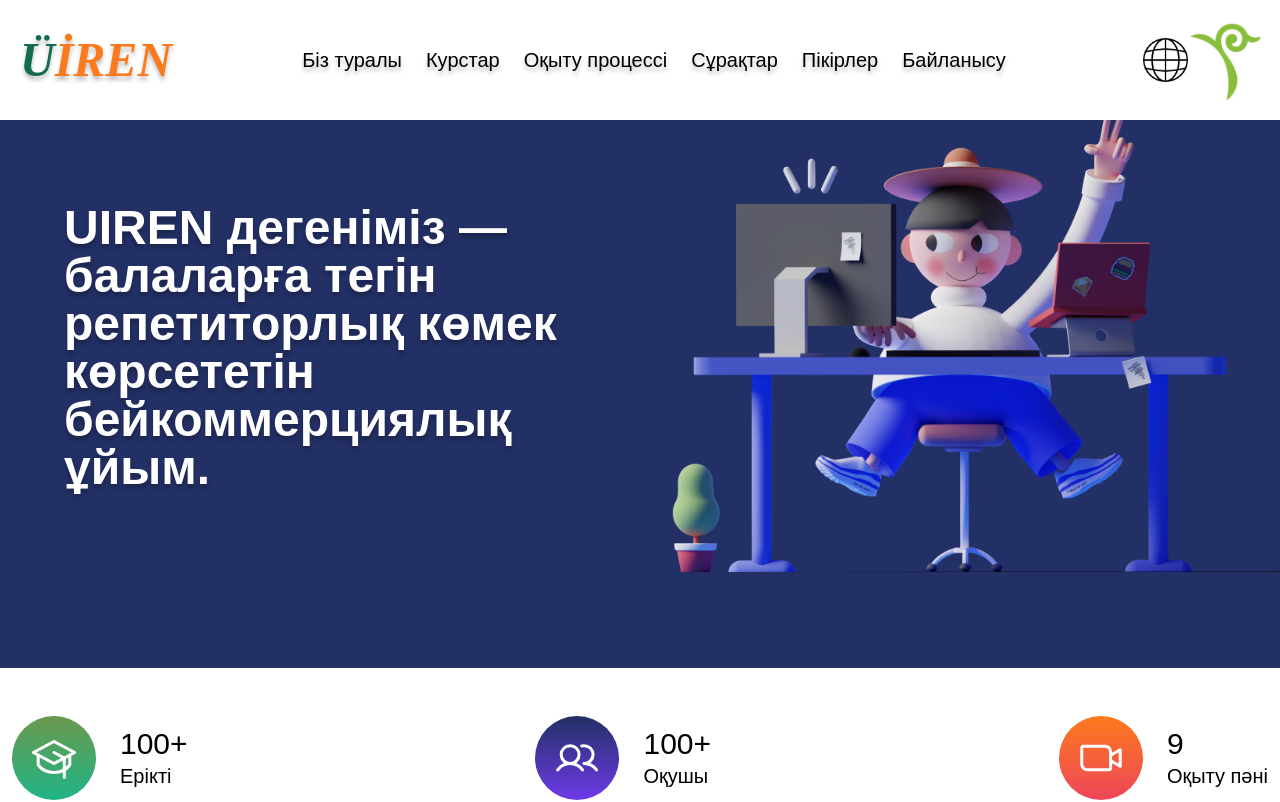
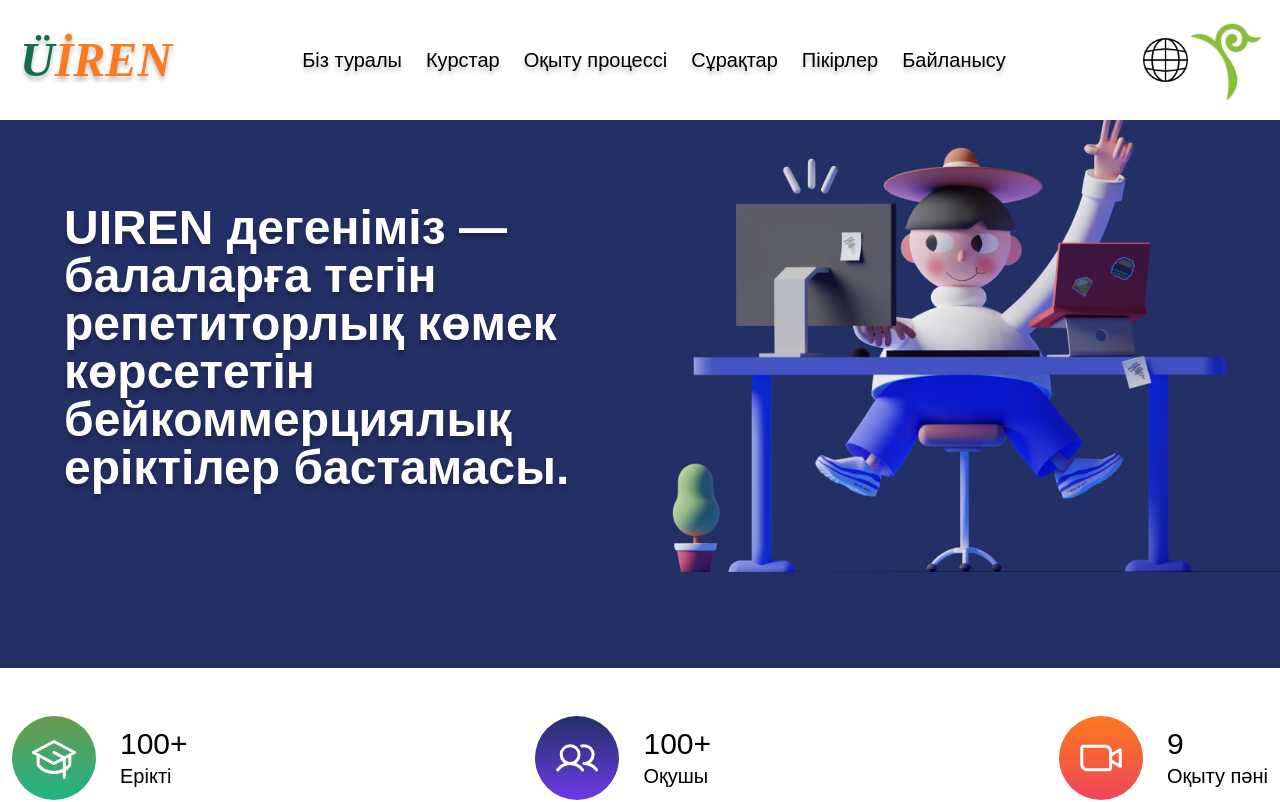
Before and after one commit to uirenweb/uirenweb.github.io, a React (Create React App) app: page /#/kz in a window 1280 px wide. Shown: the top 802 px of the page. Built offline with nearby package versions, Linux system fonts and the light colour scheme.

Commit message:
updated text intro kz

```diff
--- a/src/components/pages/kz/Intro.tsx
+++ b/src/components/pages/kz/Intro.tsx
@@ -9,7 +9,7 @@ export const Intro = () => {
       <div className="intro__column w-1/2 font-PublicSans py-20 md:py-44 ">
         <div className="text- xs:text-2xl sm:text-3xl font-semibold md:text-4xl mx-auto lg:text-5xl w-4/5">
           <span className="font-bold">UIREN</span> дегеніміз — балаларға тегін
-          репетиторлық көмек көрсететін бейкоммерциялық ұйым.
+          репетиторлық көмек көрсететін бейкоммерциялық еріктілер бастамасы.
         </div>
       </div>
       <div className="intro__column w-1/2 -translate-y-12 md:-translate-y-24">
```
